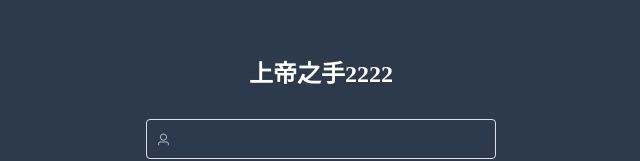
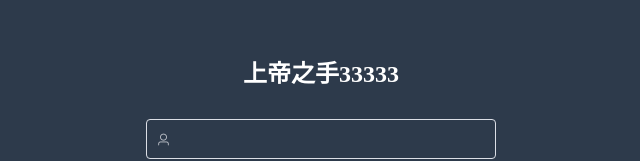
Before and after one commit to yjwxkthh293/system, a Vue app: page / in a window 1280 px wide. Shown: the part 219-380 px from the top of the page, without its empty margins (319-959 px from the left). Built offline with nearby package versions, Linux system fonts and the light colour scheme.

Commit message:
Signed-off-by: yjwxkthh <2250877293@qq.com>

```diff
--- a/src/views/Login.vue
+++ b/src/views/Login.vue
@@ -1,7 +1,7 @@
 <template>
   <div id="login" class="login">
     <div class="login_div">
-      <h2>上帝之手2222</h2>
+      <h2>上帝之手33333</h2>
 
       <div class="input_div">
         <el-input prefix-icon="el-icon-user" v-model="user"></el-input>
```
